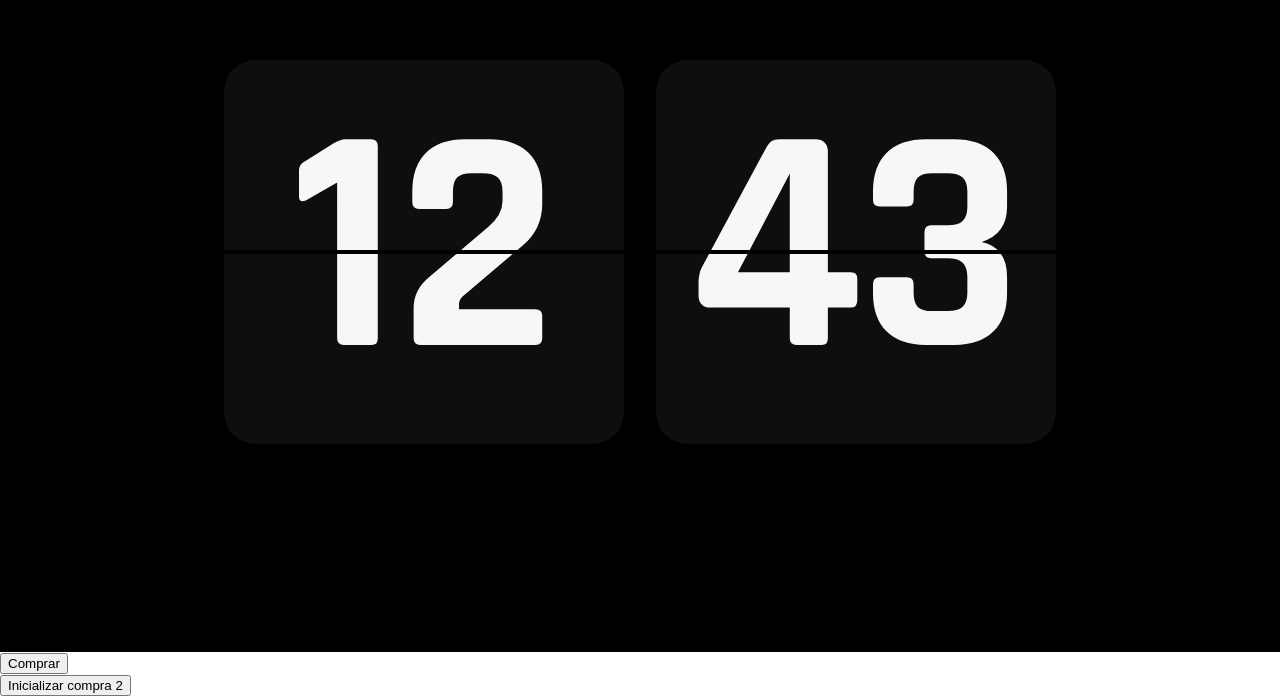
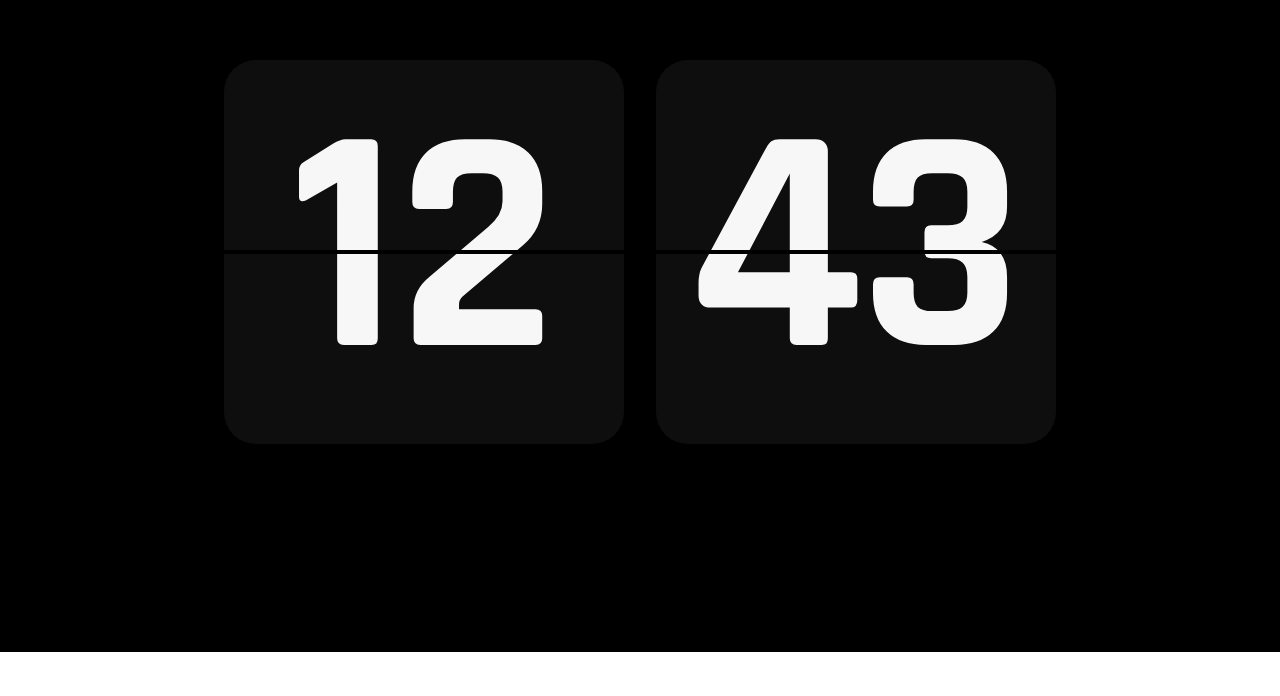
Before and after one commit to matheusgomesbs/clock, a React (Vite) app: page / in a window 1280 px wide. Shown: the part 148-844 px from the top of the page. After the commit the page ends 800 px from the top, so only its background shows below. Built offline with nearby package versions, Linux system fonts and the light colour scheme.

Commit message:
Update App.jsx

```diff
--- a/src/App.jsx
+++ b/src/App.jsx
@@ -7,9 +7,6 @@ const App = () => {
   return (
     <>
     <Clock />
-    <button>Comprar</button>
-    <br />
-    <button id="2">Inicializar compra 2</button>
     </>
   );
 };
```
